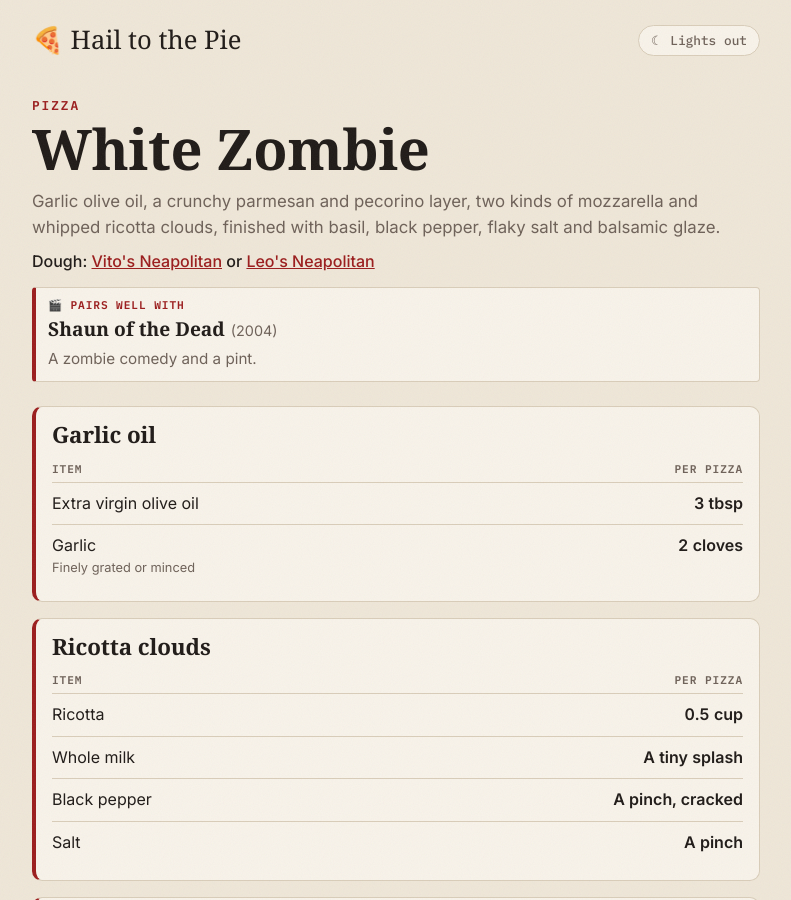
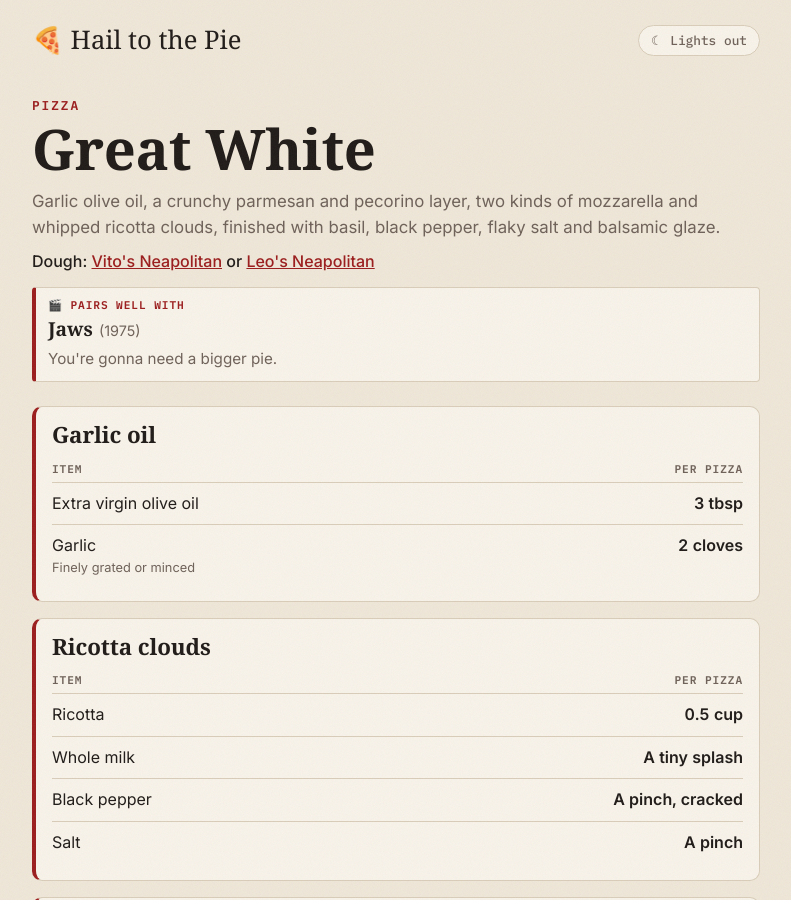
Before and after one commit to daftn/pizza, a Jekyll site: the page built from _recipes/white-pie.md, in a window 1280 px wide and 900 px high. Shown: the whole window, without its empty margins (244-1035 px from the left). Built offline with Jekyll 4.4.1, drawn with Linux system fonts in a browser that asks for light colours; some web fonts are replaced.

Commit message:
Rename White Zombie to Great White, pair with Jaws
Co-Authored-By: Claude Opus 5.5 <noreply@anthropic.com>
Claude-Session: https://claude.ai/code/session_01CXsahQwDMBDTEp9ieURmT9

```diff
--- a/_recipes/white-pie.md
+++ b/_recipes/white-pie.md
@@ -1,11 +1,11 @@
 ---
-title: White Zombie
+title: Great White
 category: pizza
 summary: Garlic olive oil, a crunchy parmesan and pecorino layer, two kinds of mozzarella and whipped ricotta clouds, finished with basil, black pepper, flaky salt and balsamic glaze.
 pairs_with:
-  movie: "Shaun of the Dead"
-  year: 2004
-  why: "A zombie comedy and a pint."
+  movie: "Jaws"
+  year: 1975
+  why: "You're gonna need a bigger pie."
 uses_dough: [vitos-neapolitan, leo-neapolitan]
 
 toppings:
```
